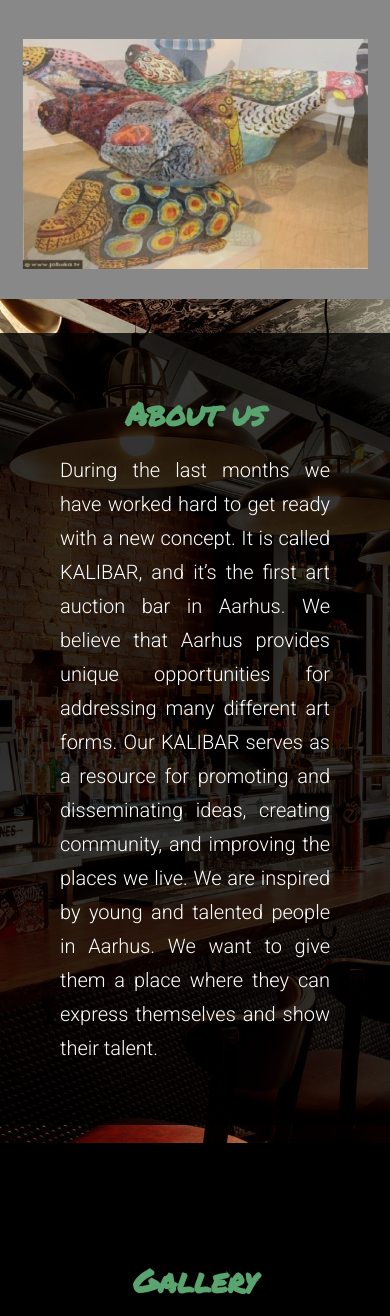
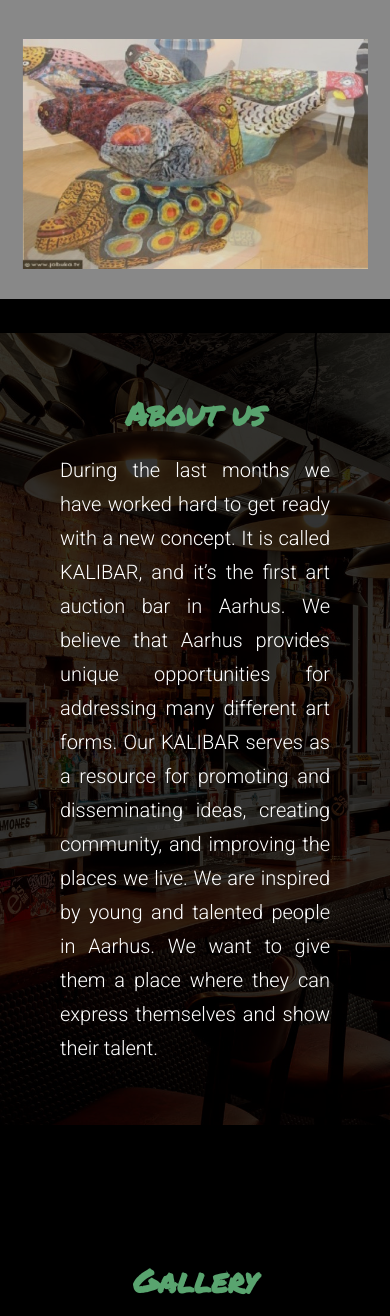
Before and after one commit to jelenacavar/kalibar, a PHP site: page / in a window 390 px wide. Shown: the part 1500-2816 px from the top of the page. Run offline with PHP 8.4, Linux system fonts and the light colour scheme; some libraries are stand-ins or nearby versions; some web fonts are replaced.

Commit message:
fixed height problem on firefox mobile, added video feed errors

```diff
--- a/css/main.css
+++ b/css/main.css
@@ -678,4 +678,7 @@
      .map{
          width: 100%;
      }
+     .about-container{
+         height: auto;
+     }
 }
--- a/index.php
+++ b/index.php
@@ -151,7 +151,7 @@
         <div class="modal-container" id="ph-modal" style="display: none;">
             <i class="modal-close-icon fa fa-times" id="close-ph-modal"></i>
             <div class="photo-frame" id="video-feed">
-                <video id="videoElement"></video>
+                <video id="videoElement" autoplay="false"></video>
                 <canvas id="photo" style="display: none;"></canvas>
                 <i class="fa fa-check approval-icons" id="save-picture"></i>
                 <i class="fa fa-times approval-icons" id="refuse-picture"></i>
--- a/js/main.js
+++ b/js/main.js
@@ -30,6 +30,7 @@
     }
 
     function startVideoFeed(){
+        console.log("Start video feed");
         var video = document.querySelector("#videoElement");
 
         navigator.getUserMedia = navigator.getUserMedia || navigator.webkitGetUserMedia || navigator.mozGetUserMedia || navigator.msGetUserMedia || navigator.oGetUserMedia;
@@ -47,6 +48,8 @@
 
         function videoError(e) {
             // do something
+            console.log("cannot use video feed");
+            console.log(e);
         }
 
         var button = document.getElementById("take-picture");
```
